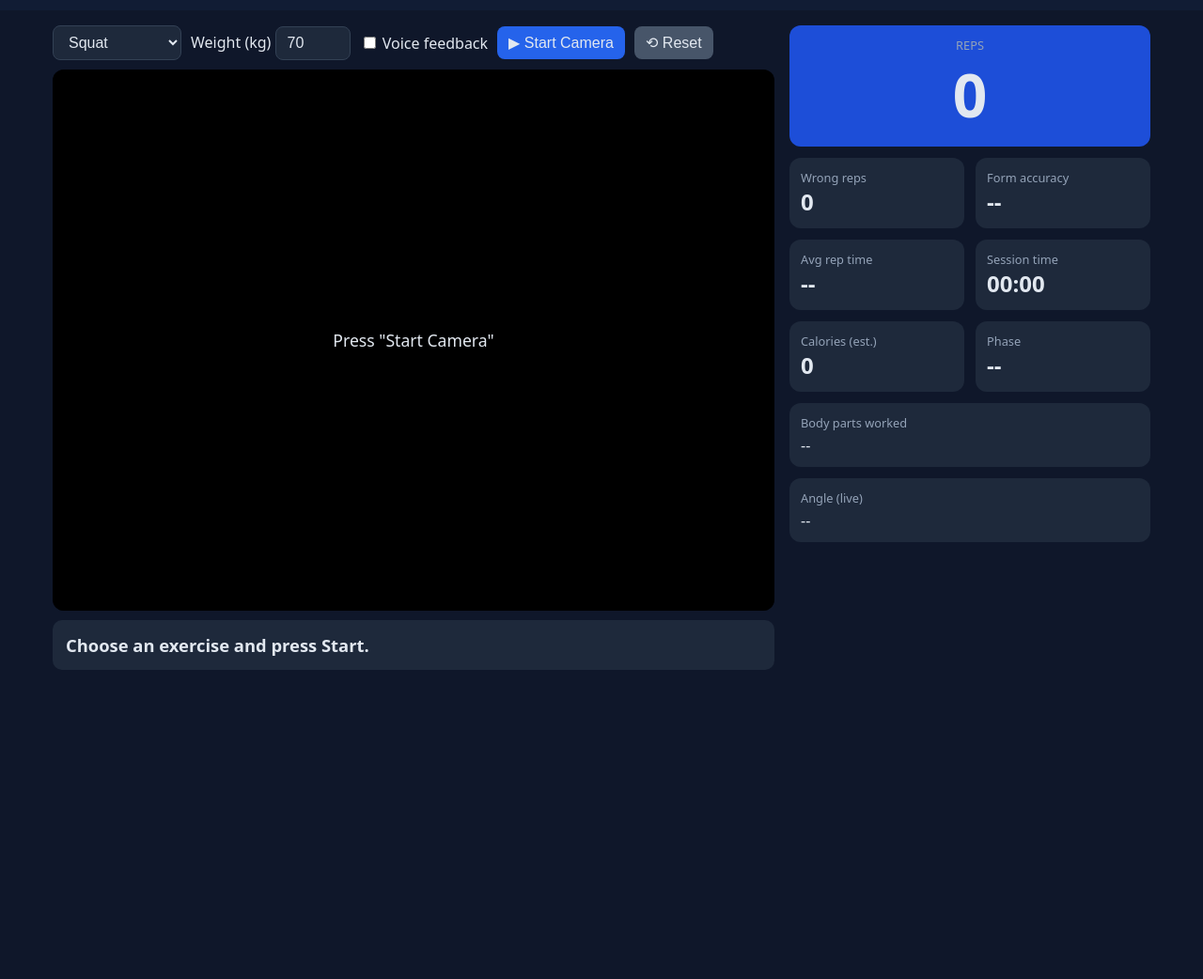
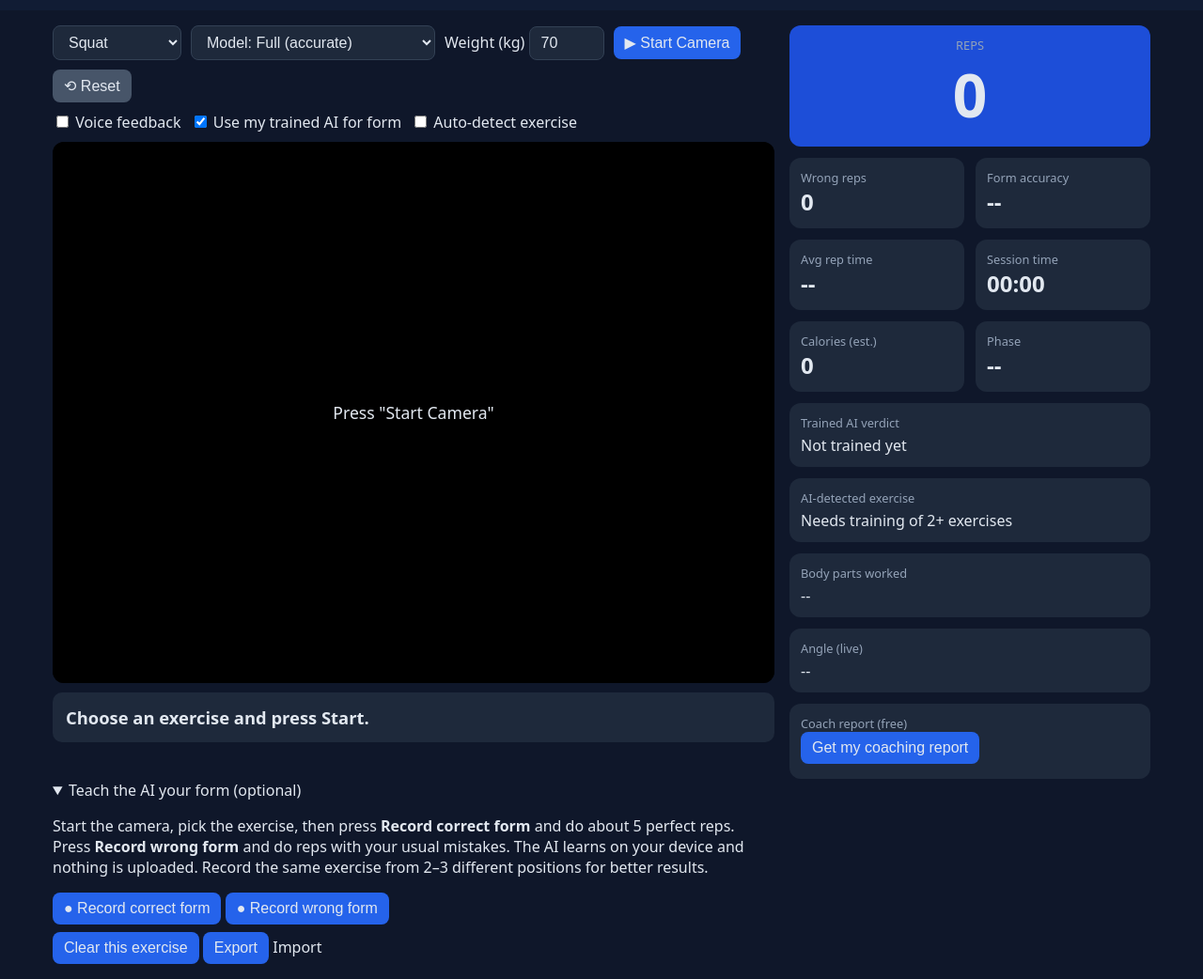
Before and after one commit to VinitByte/exercise-ai, a plain HTML site: page index.html in a window 1280 px wide. Shown: the part 45-1087 px from the top of the page at 94% size. Before the commit the page ends 814 px from the top, so only its background shows below. Drawn offline with Linux system fonts and the light colour scheme.

Commit message:
Update index.html

```diff
--- a/index.html
+++ b/index.html
@@ -19,10 +19,19 @@
           <option value="curl">Bicep Curl</option>
           <option value="plank">Plank (timer)</option>
         </select>
+        <select id="model" title="Pose AI model">
+          <option value="lite">Model: Lite (fast)</option>
+          <option value="full" selected>Model: Full (accurate)</option>
+          <option value="heavy">Model: Heavy (most accurate)</option>
+        </select>
         <label>Weight (kg) <input id="weight" type="number" value="70" min="30" max="200" /></label>
-        <label><input id="voice" type="checkbox" /> Voice feedback</label>
         <button id="startBtn">▶ Start Camera</button>
         <button id="resetBtn">⟲ Reset</button>
+      </div>
+      <div class="controls">
+        <label><input id="voice" type="checkbox" /> Voice feedback</label>
+        <label><input id="useAI" type="checkbox" checked /> Use my trained AI for form</label>
+        <label><input id="autoDet" type="checkbox" /> Auto-detect exercise</label>
       </div>
 
       <div class="stage">
@@ -34,6 +43,24 @@
       <div id="feedback" class="fb">Choose an exercise and press Start.</div>
       <div id="live" class="live"></div>
       <div id="camTip" class="tip"></div>
+
+      <details class="teach" open>
+        <summary>Teach the AI your form (optional)</summary>
+        <p>Start the camera, pick the exercise, then press <b>Record correct form</b> and do about 5 perfect reps.
+           Press <b>Record wrong form</b> and do reps with your usual mistakes. The AI learns on your device and nothing is uploaded.
+           Record the same exercise from 2–3 different positions for better results.</p>
+        <div class="row">
+          <button id="recGood">● Record correct form</button>
+          <button id="recBad" class="red">● Record wrong form</button>
+        </div>
+        <div id="teachStatus" class="tip"></div>
+        <div id="teachInfo" class="tip"></div>
+        <div class="row">
+          <button id="clearAI" class="grey">Clear this exercise</button>
+          <button id="exportAI" class="grey">Export</button>
+          <label class="filebtn">Import<input type="file" id="importAI" accept=".json" hidden /></label>
+        </div>
+      </details>
     </section>
 
     <aside class="right">
@@ -47,6 +74,14 @@
         <div class="card"><span>Phase</span><b id="phase">--</b></div>
       </div>
       <div class="card">
+        <span>Trained AI verdict</span>
+        <p id="aiBox">Not trained yet</p>
+      </div>
+      <div class="card">
+        <span>AI-detected exercise</span>
+        <p id="detBox">Needs training of 2+ exercises</p>
+      </div>
+      <div class="card">
         <span>Body parts worked</span>
         <p id="muscles">--</p>
       </div>
@@ -54,6 +89,11 @@
         <span>Angle (live)</span>
         <p id="angle">--</p>
       </div>
+      <div class="card">
+        <span>Coach report (free)</span>
+        <button id="coachBtn">Get my coaching report</button>
+        <p id="coachOut" class="coach"></p>
+      </div>
     </aside>
   </main>
 
```
